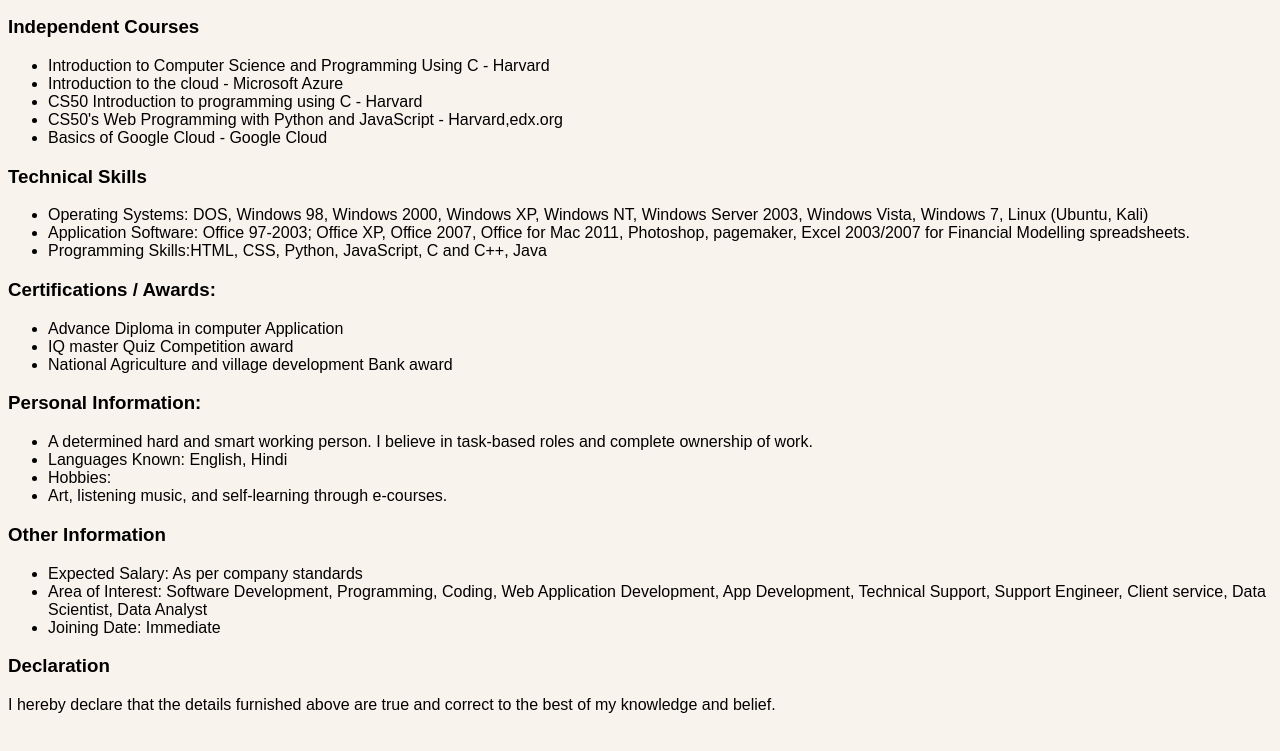
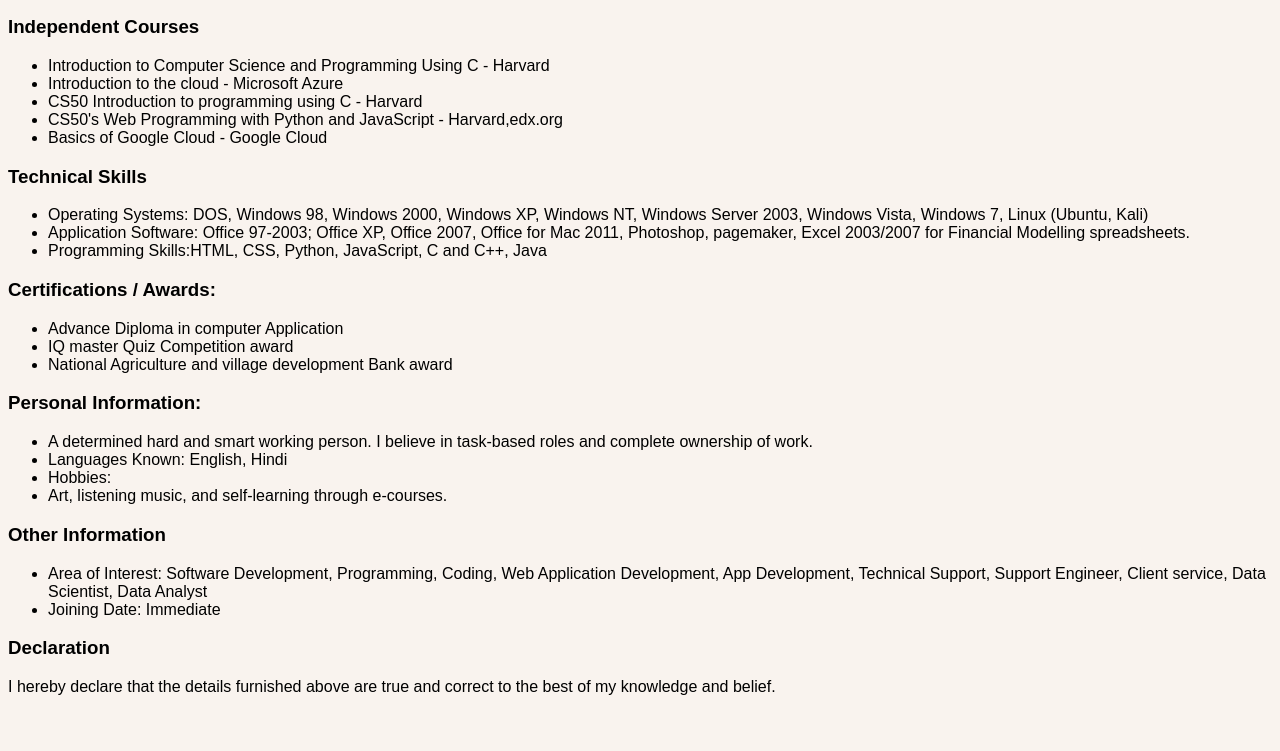
Before and after one commit to Divyapratap-369/divyapratap-369.github.io, a plain HTML site: page resume.html in a window 1280 px wide. Shown: the part 427-1178 px from the top of the page. Drawn offline with Linux system fonts and the light colour scheme; a web font is replaced by a local one.

Commit message:
drop the expected salary

```diff
--- a/resume.html
+++ b/resume.html
@@ -82,7 +82,6 @@
     </ul>
     <h3>Other Information</h3>
     <ul>
-    <li><span id="course-name">Expected Salary: </span>As per company standards</li>
     <li><span id="course-name">Area of Interest: </span>Software Development, Programming, Coding, Web Application Development, App Development, Technical Support, Support Engineer, Client service, Data Scientist, Data Analyst</li>
     <li><span id="course-name">Joining Date:</span> Immediate</li>
     </ul>
```
